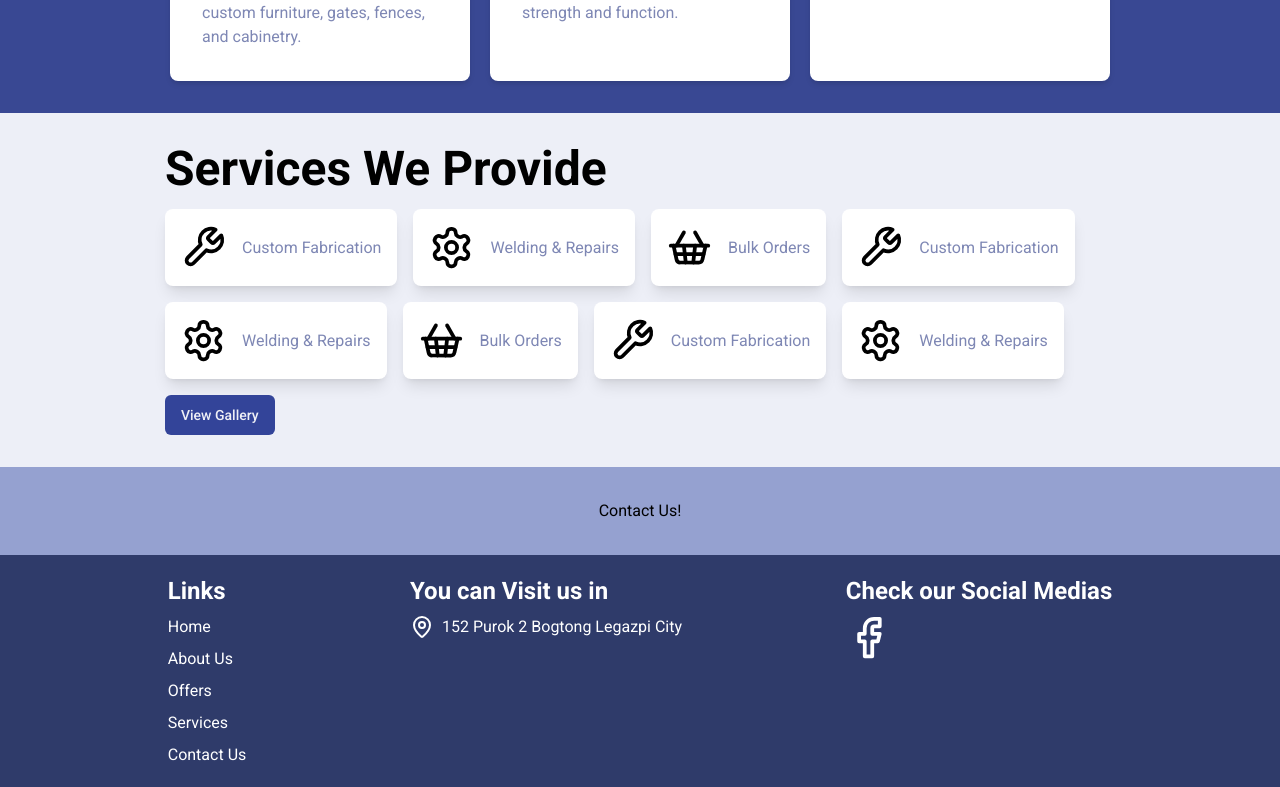
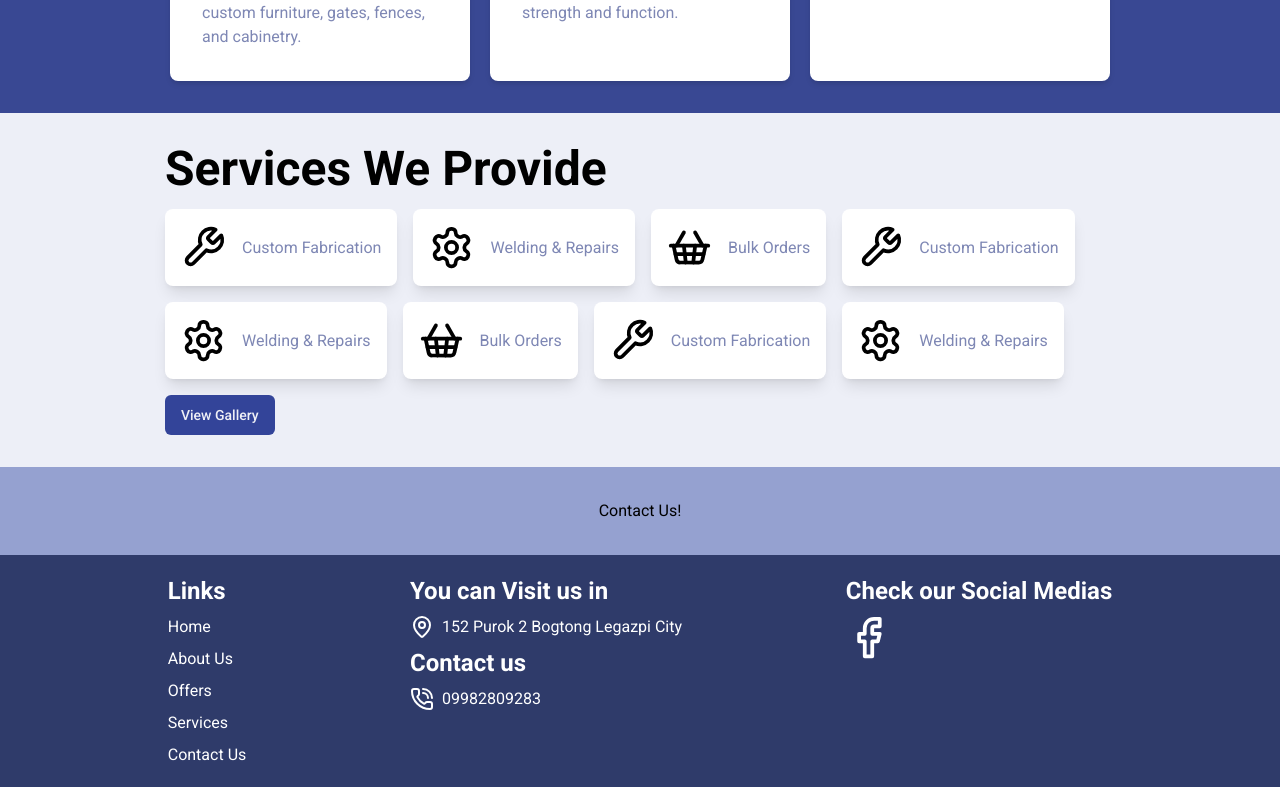
Before and after one commit to LOOOOOOK12/an-fabrication-website, a Next.js app: page / in a window 1280 px wide. Shown: the part 1498-2285 px from the top of the page. Built offline with nearby package versions, Linux system fonts and the light colour scheme.

Commit message:
Add contact information to footer component for improved accessibility

```diff
--- a/app/components/footer.tsx
+++ b/app/components/footer.tsx
@@ -3,7 +3,7 @@
 import React from 'react'
 import { footerDataSocials } from '../types/types'
 import { Icon } from './offersCard'
-import { MapPin } from 'lucide-react'
+import { MapPin, PhoneCall } from 'lucide-react'
 import { navLinks } from '../types/types'
 
 function footer({ links }:navLinks) {
@@ -22,6 +22,8 @@ function footer({ links }:navLinks) {
                 <div className='flex flex-col gap-2'>
                     <span className='flex gap-2 items-center'><MapPin/> 152 Purok 2 Bogtong Legazpi City</span>
                 </div>
+                <h1 className='text-2xl font-semibold'>Contact us</h1>
+                <span className='flex gap-2 items-center'><PhoneCall/>09982809283</span>
             </div>
             <div className='flex flex-col gap-2'>
                 <h1 className='text-2xl font-semibold'>Check our Social Medias</h1>
```
